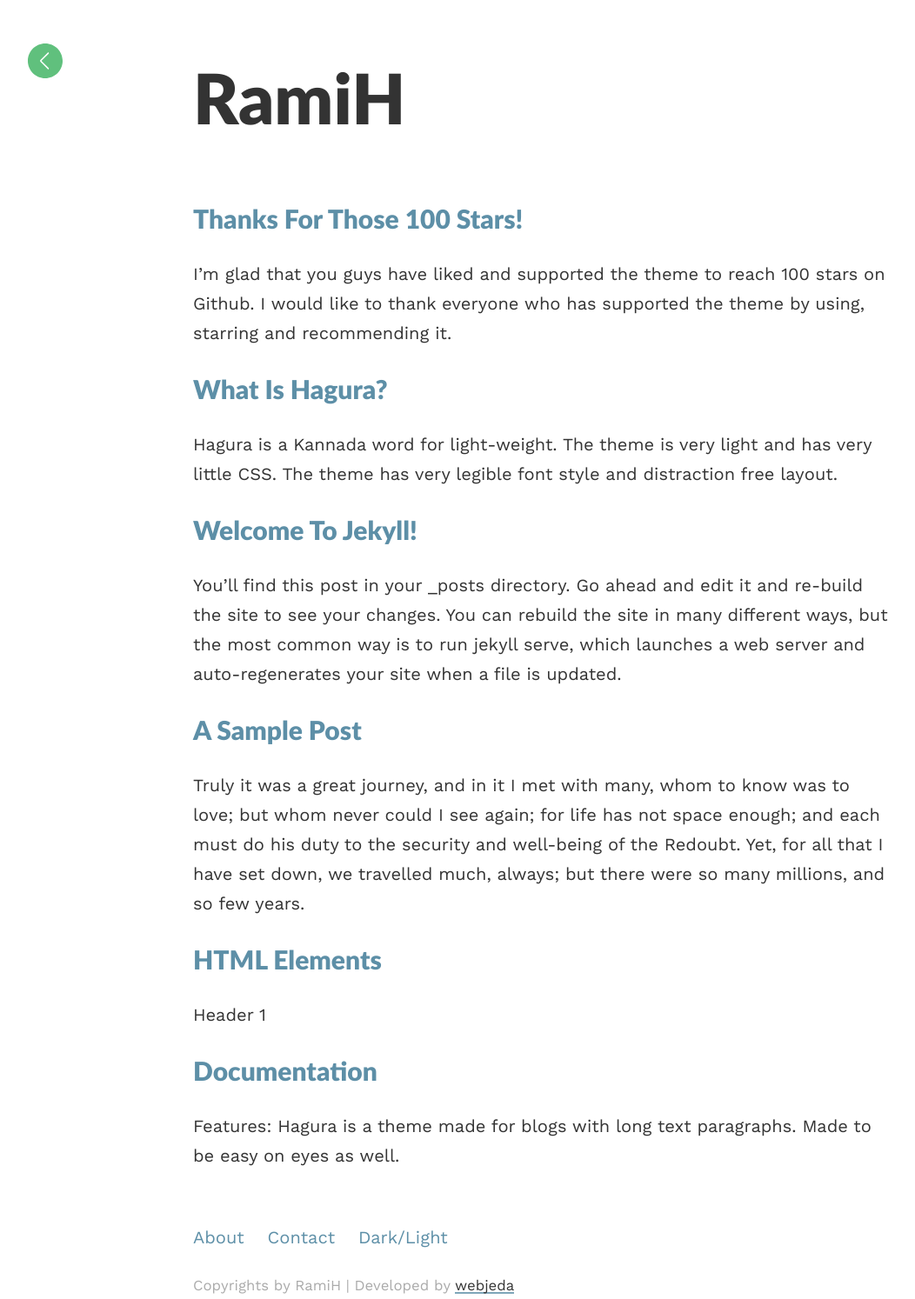
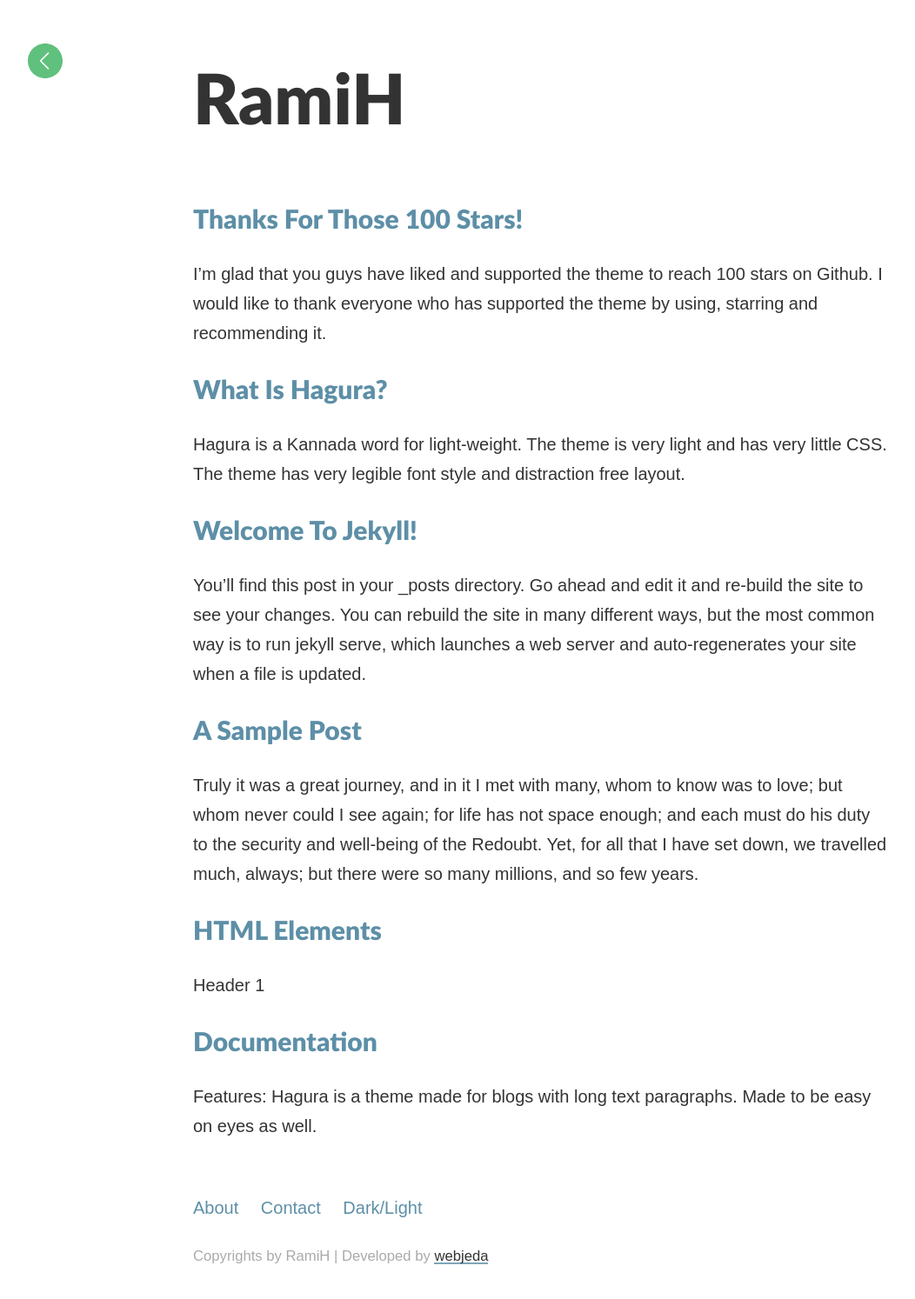
Before and after one commit to no-use-rami/ramihan.github.io, a Jekyll site: the page built from index.html, in a window 1280 px wide. Shown: the whole page at 87% size, without its empty margins (18-1070 px from the left). Built offline with Jekyll 4.4.1, drawn with Linux system fonts in a browser that asks for light colours; after the commit the page ends 1460 px from its top, so only the background shows below that.

Commit message:
Update main.scss

```diff
--- a/css/main.scss
+++ b/css/main.scss
@@ -4,7 +4,7 @@
 
 @charset "utf-8";
 
-$base-font-family: 'Work Sans', sans-serif;
+$base-font-family: 'Nanum Gothic', sans-serif;
 $base-font-size:   20px;
 $base-font-weight: 400;
 $small-font-size:  $base-font-size * 0.875;
```
